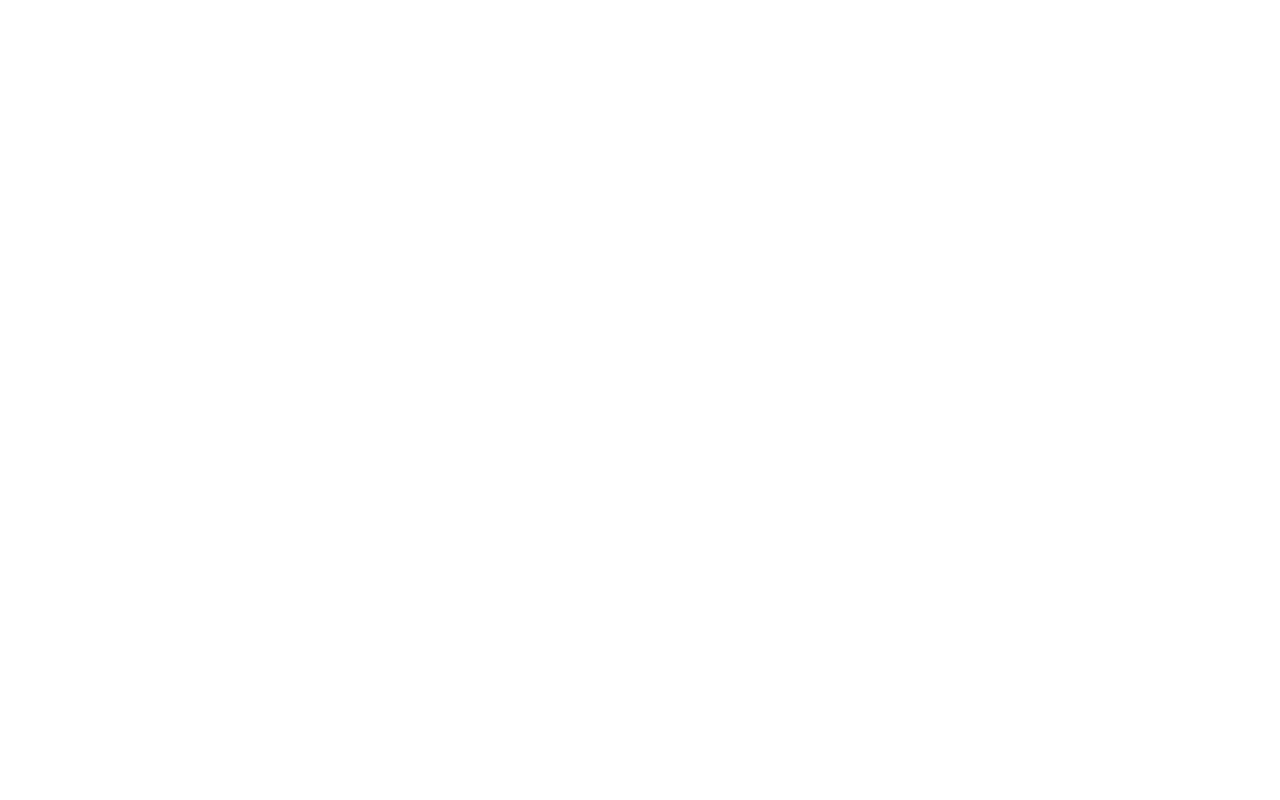
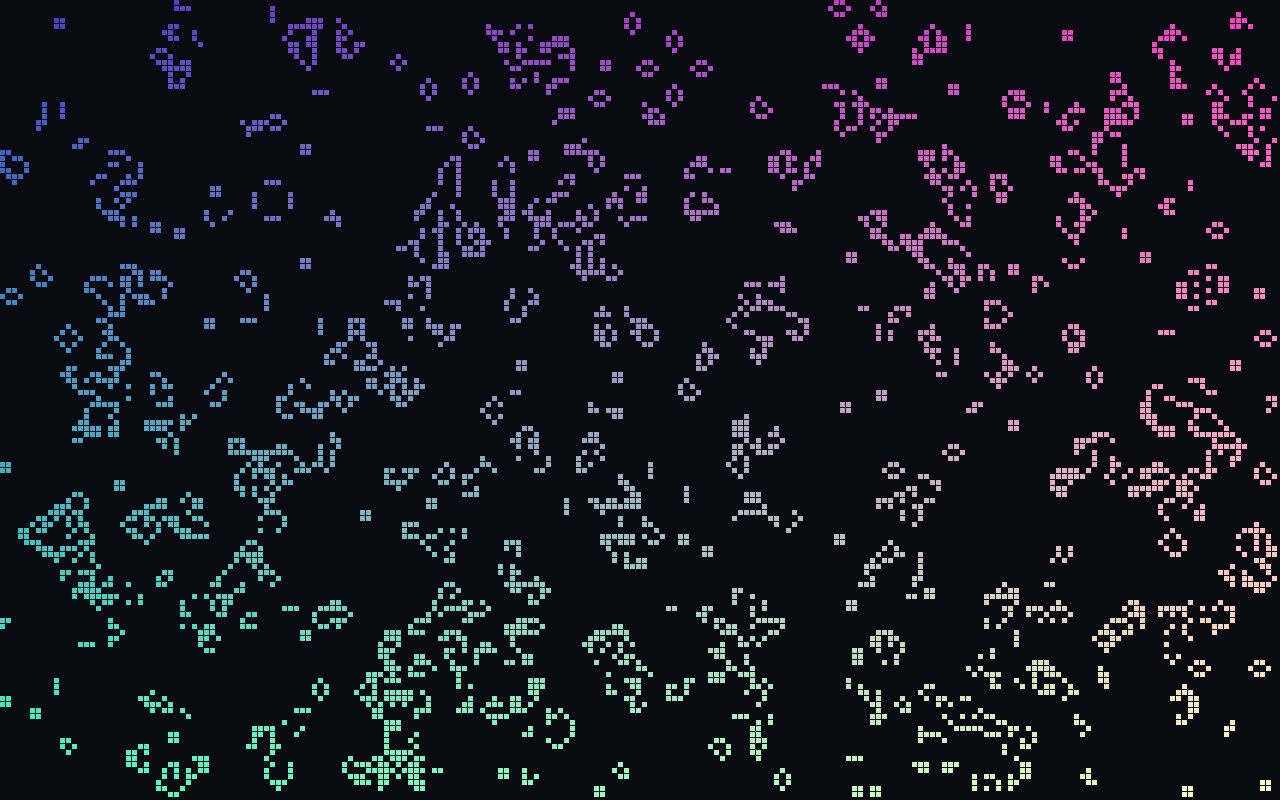
Before and after one commit to CrispyPin/gol-wallpaper, a plain HTML site: page index.html in a window 1280 px wide. Drawn offline with Linux system fonts and the light colour scheme; the site is published under a folder, as on GitHub Pages, so addresses that start at the root find nothing.

Commit message:
removed leading slashes in filepaths because github pages broke

```diff
--- a/game-of-life.js
+++ b/game-of-life.js
@@ -79,6 +79,11 @@ class GameOfLife {
         if (this.sinceStep >= framesPerStep) {
             this.sinceStep = 0;
             this.step();
+            /*var h = new Date().getMinutes()
+            var m = new Date().getSeconds()
+            this.world[5][h] = true;
+            this.world[7][m] = true;
+            */
             this.render();
         }
         window.requestAnimationFrame(this.run);
--- a/index.html
+++ b/index.html
@@ -5,10 +5,10 @@
     <meta http-equiv="X-UA-Compatible" content="IE=edge">
     <meta name="viewport" content="width=device-width, initial-scale=1.0">
     <title>Game of life live wallpaper</title>
-    <link rel="stylesheet" href="/style.css">
+    <link rel="stylesheet" href="style.css">
 </head>
 <body>
-    <canvas id=gol></canvas>
-    <script src="/game-of-life.js"></script>
+    <canvas id="gol"></canvas>
+    <script src="game-of-life.js"></script>
 </body>
 </html>
```
